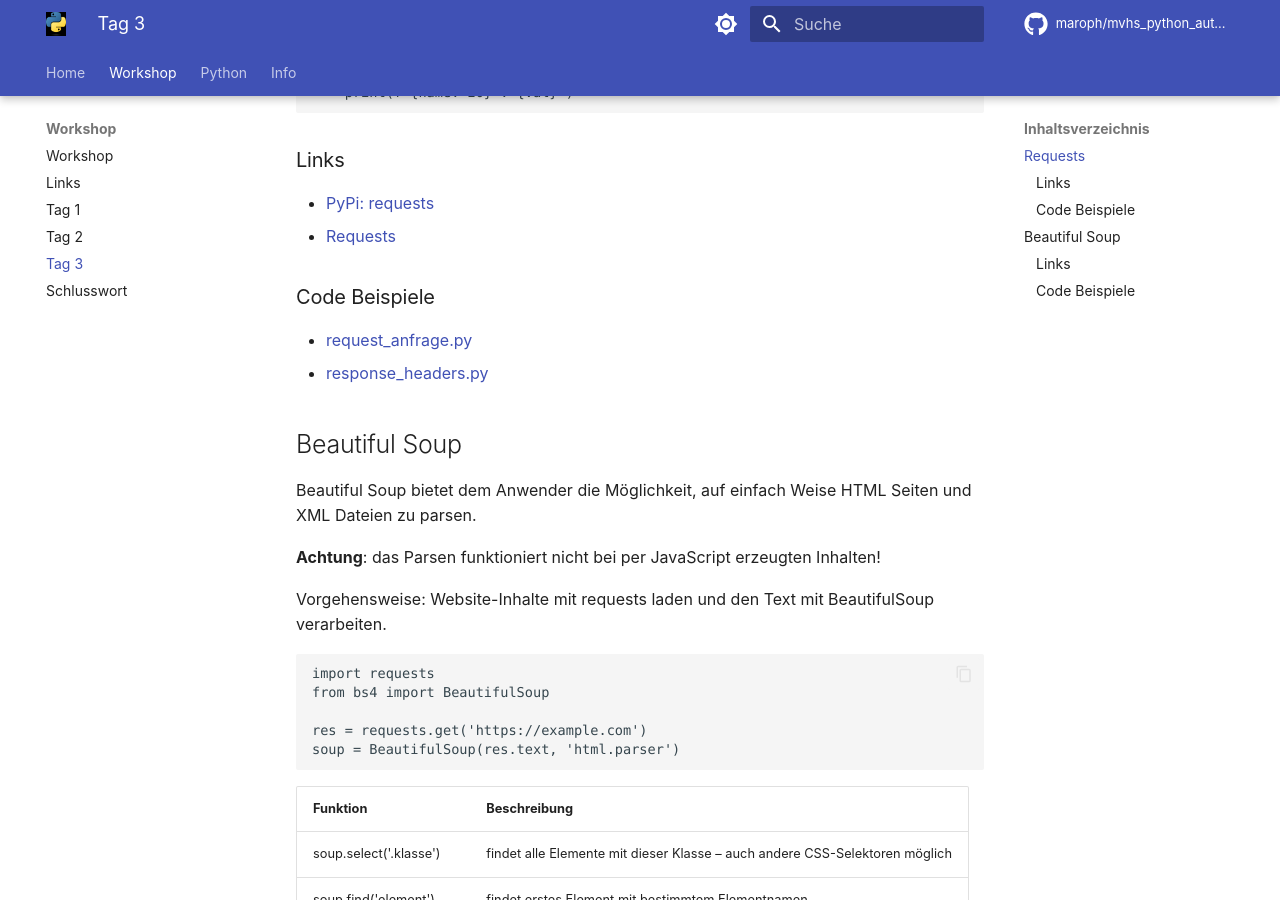
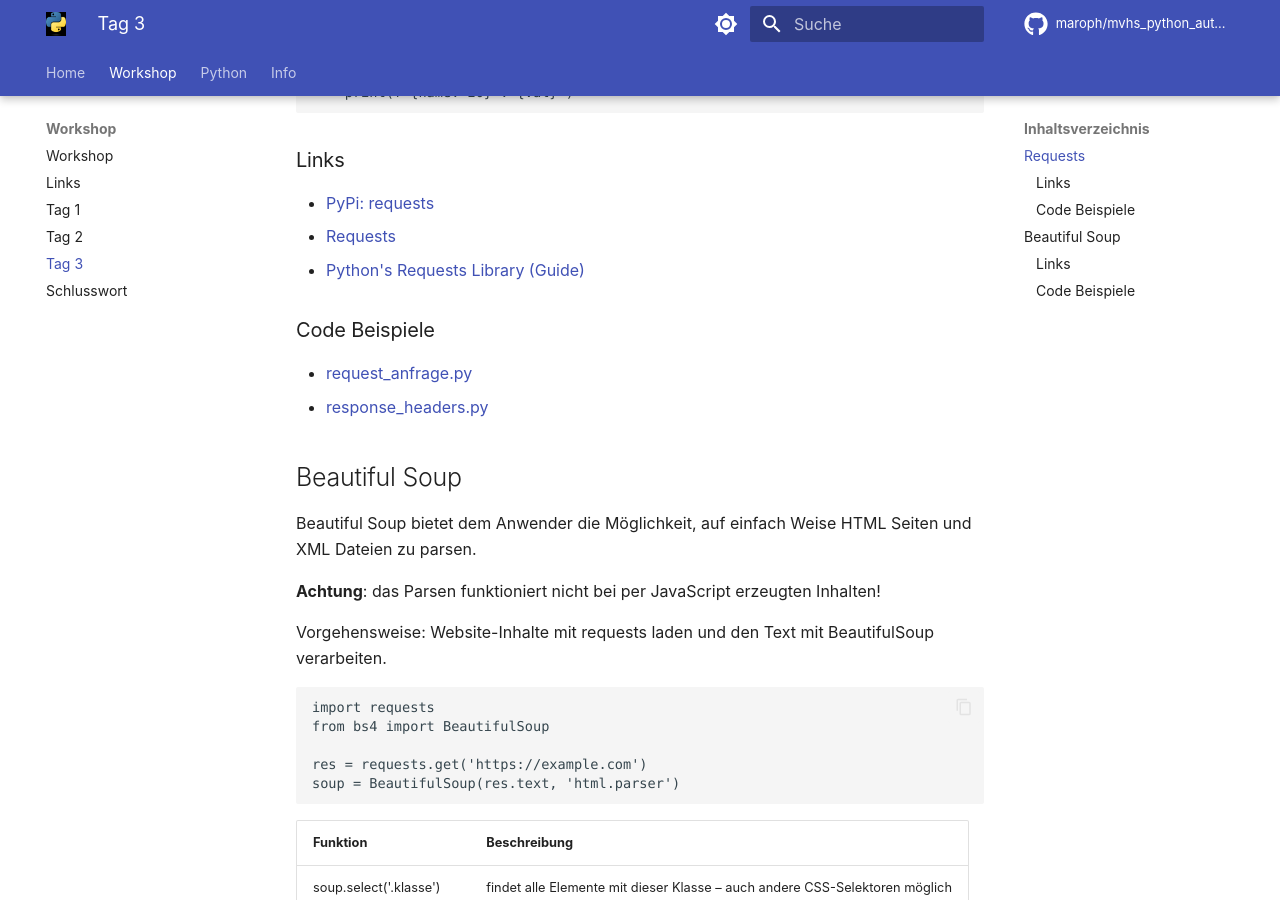
Before and after one commit to maroph/mvhs_python_automatisierung_scripting, an MkDocs documentation site: the page built from docs/workshop/tag3.md, in a window 1280 px wide and 900 px high, scrolled down 651 px. Built offline with MkDocs 1.6.1 and Material for MkDocs 9.7.7, drawn with Linux system fonts in a browser that asks for light colours; plug-ins that fetch from the network failed and are left out; comment, search, counter and statistics services are not loaded.

Commit message:
add some more text

```diff
--- a/docs/workshop/tag3.md
+++ b/docs/workshop/tag3.md
@@ -31,6 +31,7 @@ for name, val in res.headers.items():
 ### Links
 * [PyPi: requests](https://pypi.org/project/requests/)
 * [Requests](https://requests.readthedocs.io/en/latest/)
+* [Python's Requests Library (Guide)](https://realpython.com/python-requests/)
 
 ### Code Beispiele
 
```
Also changed, not shown: 1 other file.
